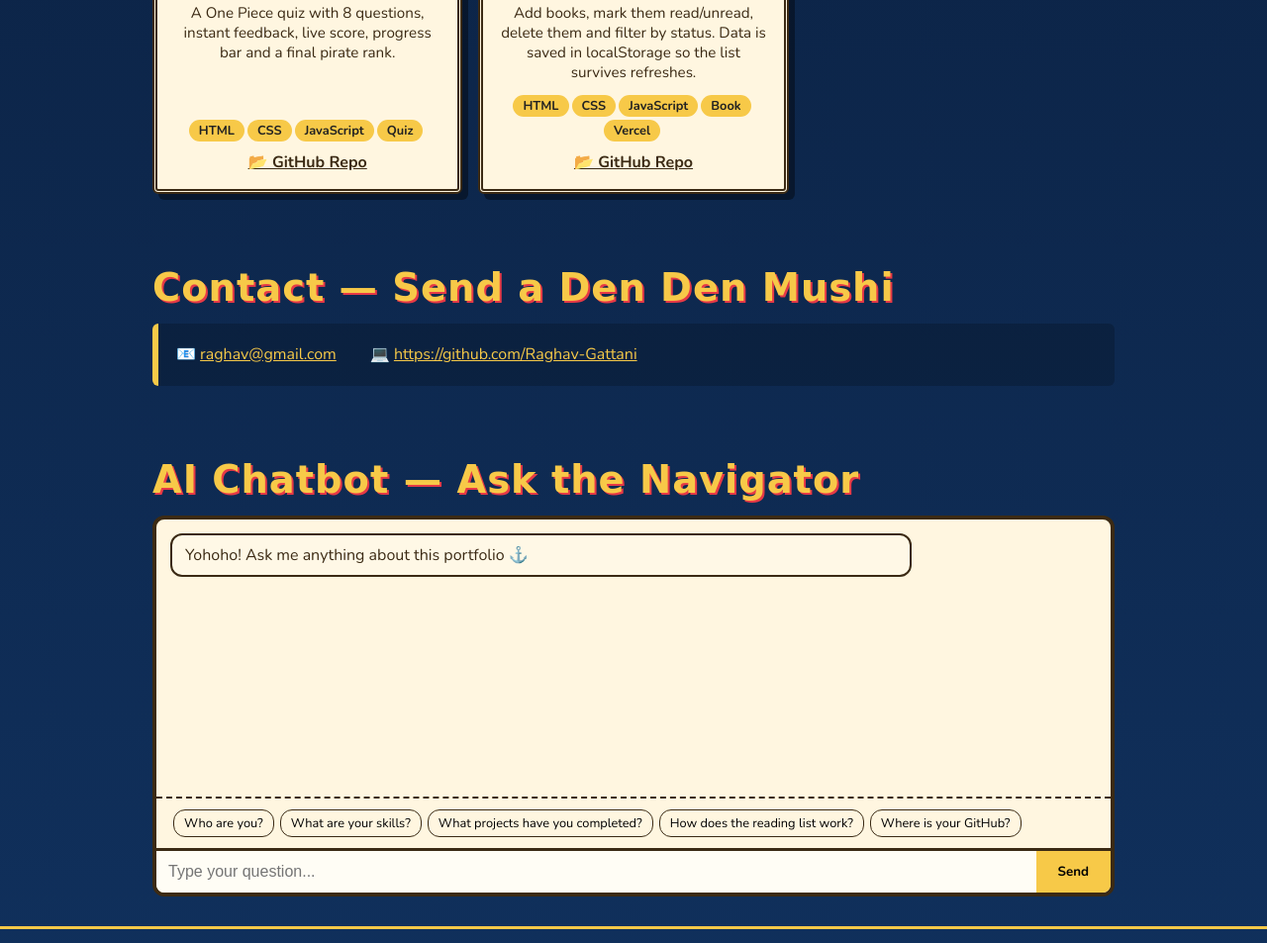
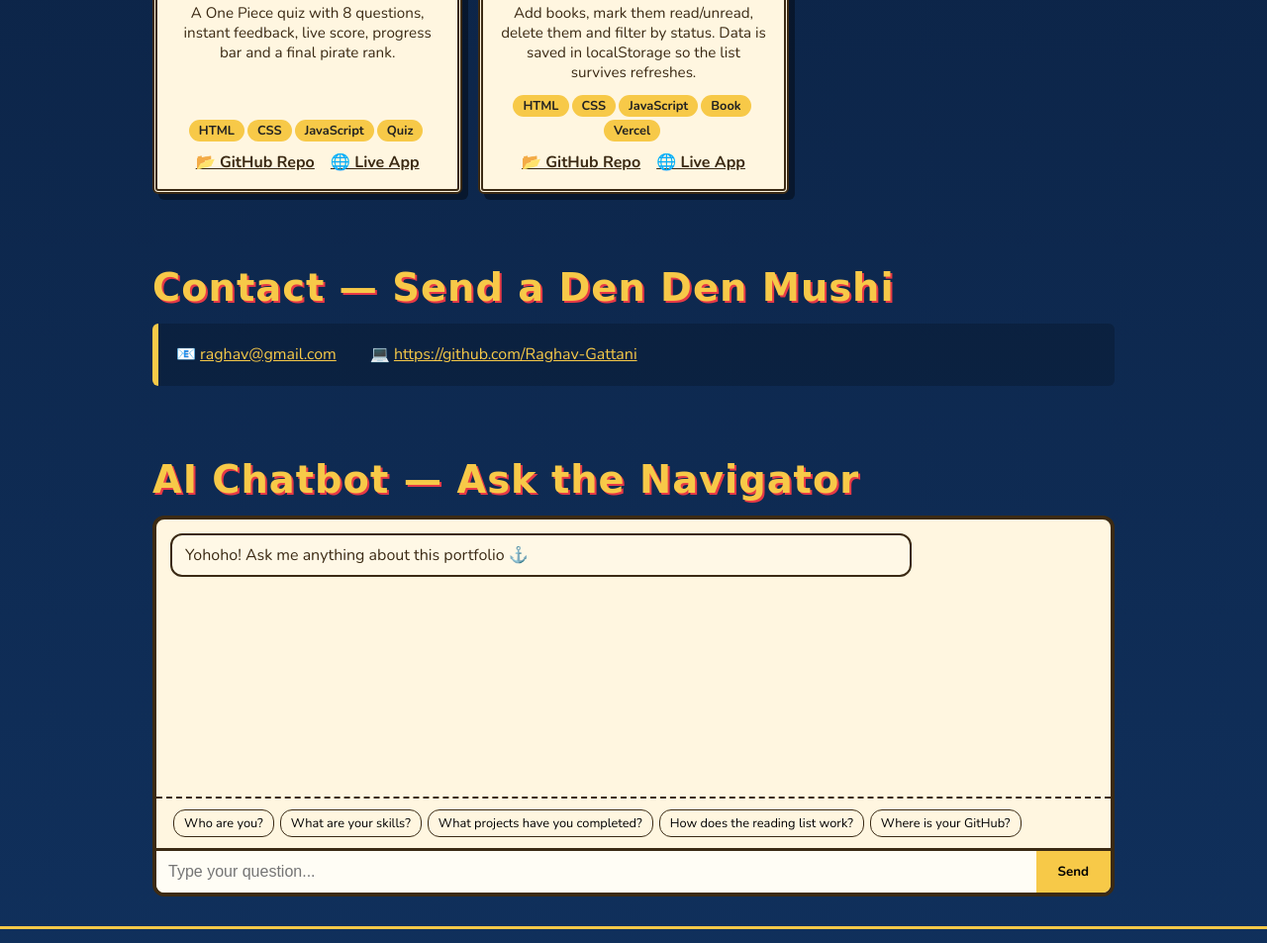
Before and after one commit to Raghav-Gattani/Raghav-Portfolio, a website: page index.html in a window 1280 px wide. Shown: the part 1597-2550 px from the top of the page at 99% size. Drawn offline with nearby package versions, Linux system fonts and the light colour scheme; a web font is replaced by a local one.

Commit message:
Add files via upload

```diff
--- a/index.html
+++ b/index.html
@@ -127,8 +127,8 @@ const CONFIG = {
     {title:"Python Programs Collection",tech:["Python","Factorial","Fibonacci","Dictionary"],desc:"Factorial, Fibonacci and Structure-to-Dictionary (a Pirate dataclass converted to a dict) programs with an updated README.",repo:"https://github.com/Raghav-Gattani/Python-Programs",live:""},
     {title:"Messy Python Code Improvement",tech:["Python","AI","Refactoring"],desc:"A messy bounty-statistics script improved with AI: meaningful names, built-in functions sum/max/min, type hints, docstring and an empty-list check.",repo:"https://github.com/Raghav-Gattani/messy-code",live:""},
     {title:"Bug Fixing Using Cursor AI",tech:["Python","Cursor AI","Debugging"],desc:"An average-bounty program had two bugs: the loop skipped the first item, and an empty list caused a ZeroDivisionError. Both were fixed using Cursor AI.",repo:"https://github.com/Raghav-Gattani/bug-fixing",live:""},
-    {title:"Interactive Quiz Application",tech:["HTML","CSS","JavaScript","Quiz"],desc:"A One Piece quiz with 8 questions, instant feedback, live score, progress bar and a final pirate rank.",repo:"https://github.com/Raghav-Gattani/quiz-app",live:""},
-    {title:"Book Reading List Application",tech:["HTML","CSS","JavaScript","Book","Vercel"],desc:"Add books, mark them read/unread, delete them and filter by status. Data is saved in localStorage so the list survives refreshes.",repo:"https://github.com/Raghav-Gattani/reading-list",live:""}
+    {title:"Interactive Quiz Application",tech:["HTML","CSS","JavaScript","Quiz"],desc:"A One Piece quiz with 8 questions, instant feedback, live score, progress bar and a final pirate rank.",repo:"https://github.com/Raghav-Gattani/quiz-app",live:"https://quiz-app-theta-ashy-30.vercel.app/"},
+    {title:"Book Reading List Application",tech:["HTML","CSS","JavaScript","Book","Vercel"],desc:"Add books, mark them read/unread, delete them and filter by status. Data is saved in localStorage so the list survives refreshes.",repo:"https://github.com/Raghav-Gattani/reading-list",live:"https://quiz-app-gc4c.vercel.app/"}
   ]
 };
 /* ========================================================= */
```
Also changed, not shown: README.md.
